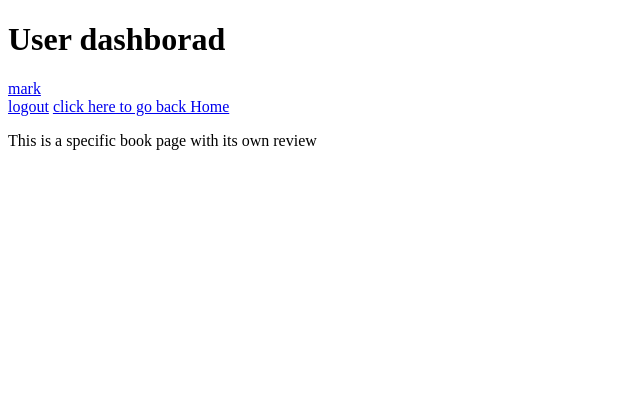
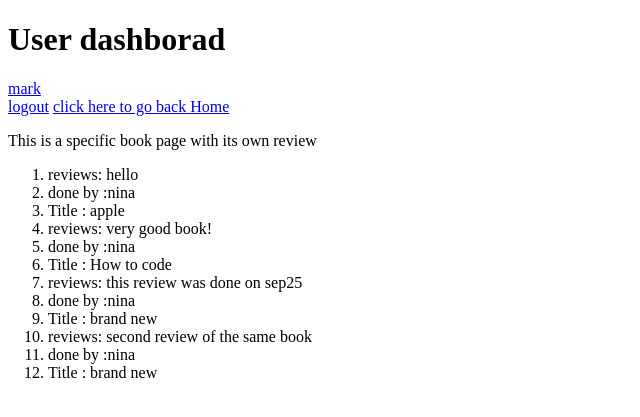
Before and after one commit to samira-ouraga/Django-, a Django app: template dashboard/apps/wall/templates/wall/book.html in a window 1280 px wide. Shown: the top 417 px of the page, without its empty margins (0-640 px from the left). Run offline with Django 3.2, Linux system fonts and the light colour scheme; the template is opened without the code that fills it: values that come from a table or form of the project are taken from there, others are empty; data comes from the database, SQL or seed files in the repository; both versions use the stored data as it was after the commit.

Commit message:
book page works but doesn't display all comments, fix it

```diff
--- a/dashboard/apps/wall/templates/wall/book.html
+++ b/dashboard/apps/wall/templates/wall/book.html
@@ -15,8 +15,13 @@
 
     <p>This is a specific book page with its own review</p>
     <!-- add more here -->
-
-
+    <ol>
+        {%for review in reviews%}
+            <li>reviews: {{review.notes}}</li>
+            <li>done by :{{review.user.first_name}}</li>
+            <li> Title : {{review.book.title}}</li>
+        {%endfor%}
+    </ol>
 
 </body>
 </html>
--- a/dashboard/apps/wall/views.py
+++ b/dashboard/apps/wall/views.py
@@ -72,11 +72,9 @@ def book(request,book_number):
     context={
         'book_number': book_number,
         'current_user': current_user,
-        'current_book':Book.objects.filter(id=book_number),
-        'reviews': Review.objects.filter(book__title='current_book')
+        'reviews': Review.objects.filter(id=book_number),
 
     }
-    print Review.objects.filter(book__title='current_book')
 
 
     return render(request, 'wall/book.html', context)
```
Also changed, not shown: dashboard/db.sqlite3, 2 other files.
